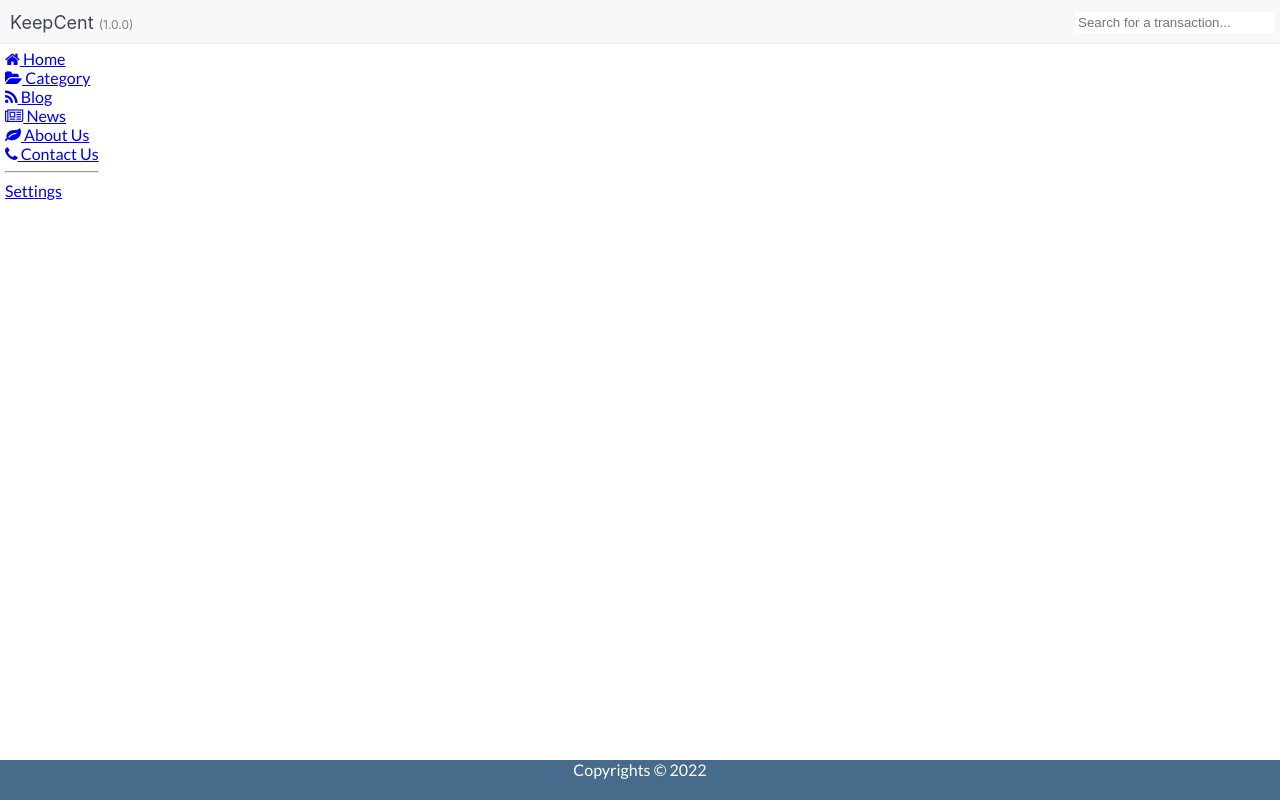
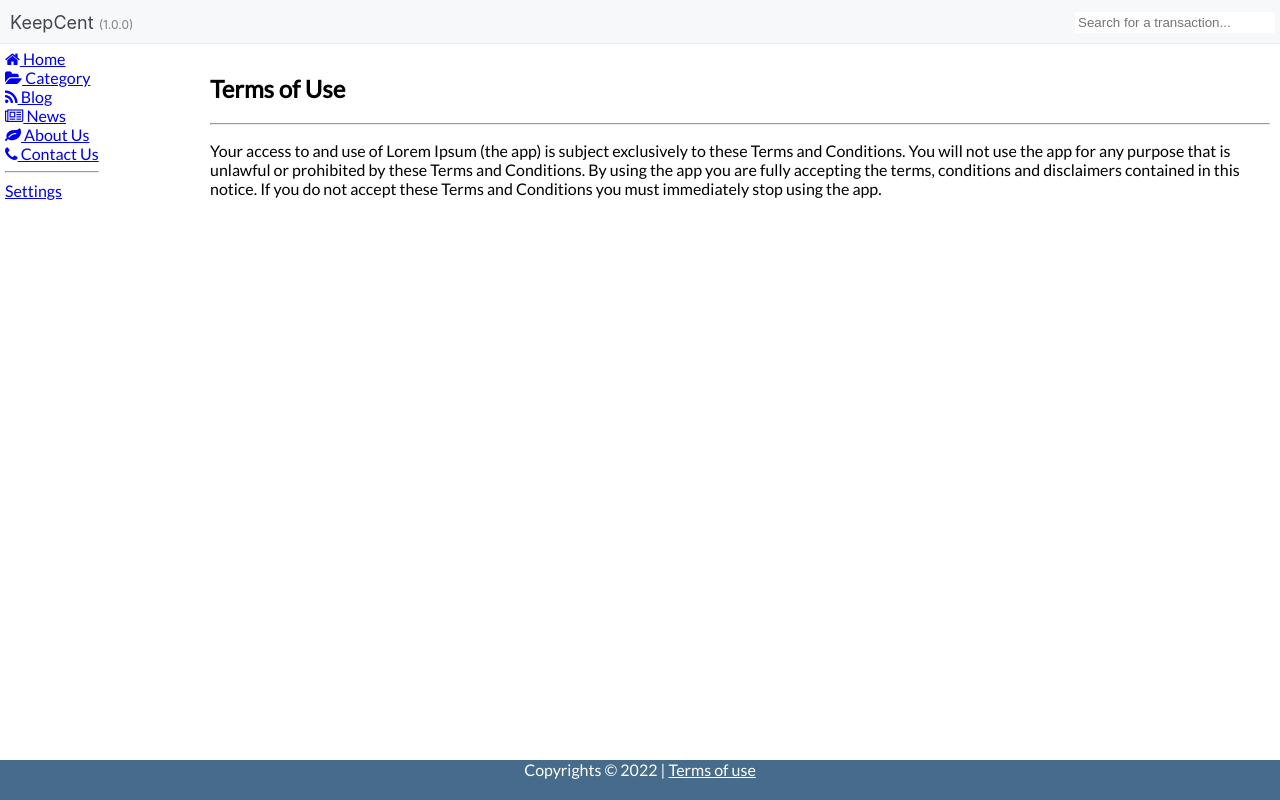
Before and after one commit to SiaExplains/keepcent, a React (Create React App) app: page /terms in a window 1280 px wide. Built offline with nearby package versions, Linux system fonts and the light colour scheme.

Commit message:
KC-1003 Create Term of Use page

```diff
--- a/src/App.tsx
+++ b/src/App.tsx
@@ -13,6 +13,7 @@ import SettingsPage from './pages/settings';
 import Footer from './components/Layout/Footer';
 import BlogPage from './pages/blog';
 import NewsPage from './pages/news';
+import TermsOfUse from './pages/terms';
 
 function App() {
   return (
@@ -28,6 +29,7 @@ function App() {
                   <Route path="/" element={<OverviewPage />}></Route>
 
                   <Route path="/blog" element={<BlogPage />}></Route>
+                  <Route path="/terms" element={<TermsOfUse />}></Route>
                   <Route path="/news" element={<NewsPage />}></Route>
                   <Route path="/contact" element={<ContactPage />}></Route>
                   <Route path="/about" element={<AboutPage />}></Route>
--- a/src/components/Layout/Footer.tsx
+++ b/src/components/Layout/Footer.tsx
@@ -1,5 +1,11 @@
+import { Link } from 'react-router-dom';
+
 const Footer = () => {
-  return <div className="et-footer">Copyrights &copy; 2022</div>;
+  return (
+    <div className="et-footer">
+      Copyrights &copy; 2022 | <Link to="/terms">Terms of use</Link>
+    </div>
+  );
 };
 
 export default Footer;
--- /dev/null
+++ b/src/pages/terms.tsx
@@ -0,0 +1,16 @@
+const TermsOfUse = () => {
+  return (
+    <div>
+      <h2>Terms of Use</h2>
+      <hr />
+      <p>
+        Your access to and use of Lorem Ipsum (the app) is subject exclusively to these Terms and
+        Conditions. You will not use the app for any purpose that is unlawful or prohibited by these
+        Terms and Conditions. By using the app you are fully accepting the terms, conditions and
+        disclaimers contained in this notice. If you do not accept these Terms and Conditions you
+        must immediately stop using the app.
+      </p>
+    </div>
+  );
+};
+export default TermsOfUse;
--- a/src/styles/components/footer.scss
+++ b/src/styles/components/footer.scss
@@ -7,4 +7,11 @@
   color: white;
   text-align: center;
   vertical-align: middle;
+  a {
+    color: white;
+    &:hover {
+      background-color: white;
+      color: blue;
+    }
+  }
 }
```
